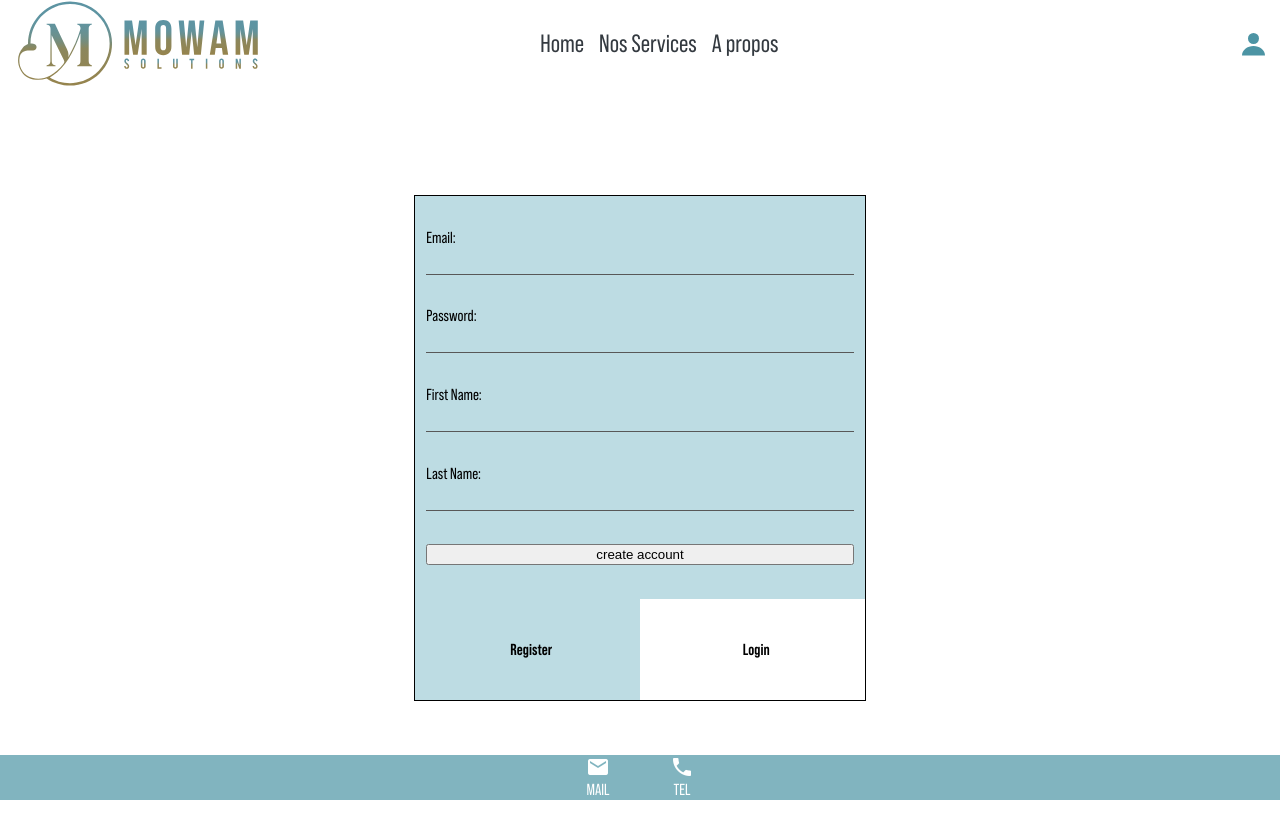
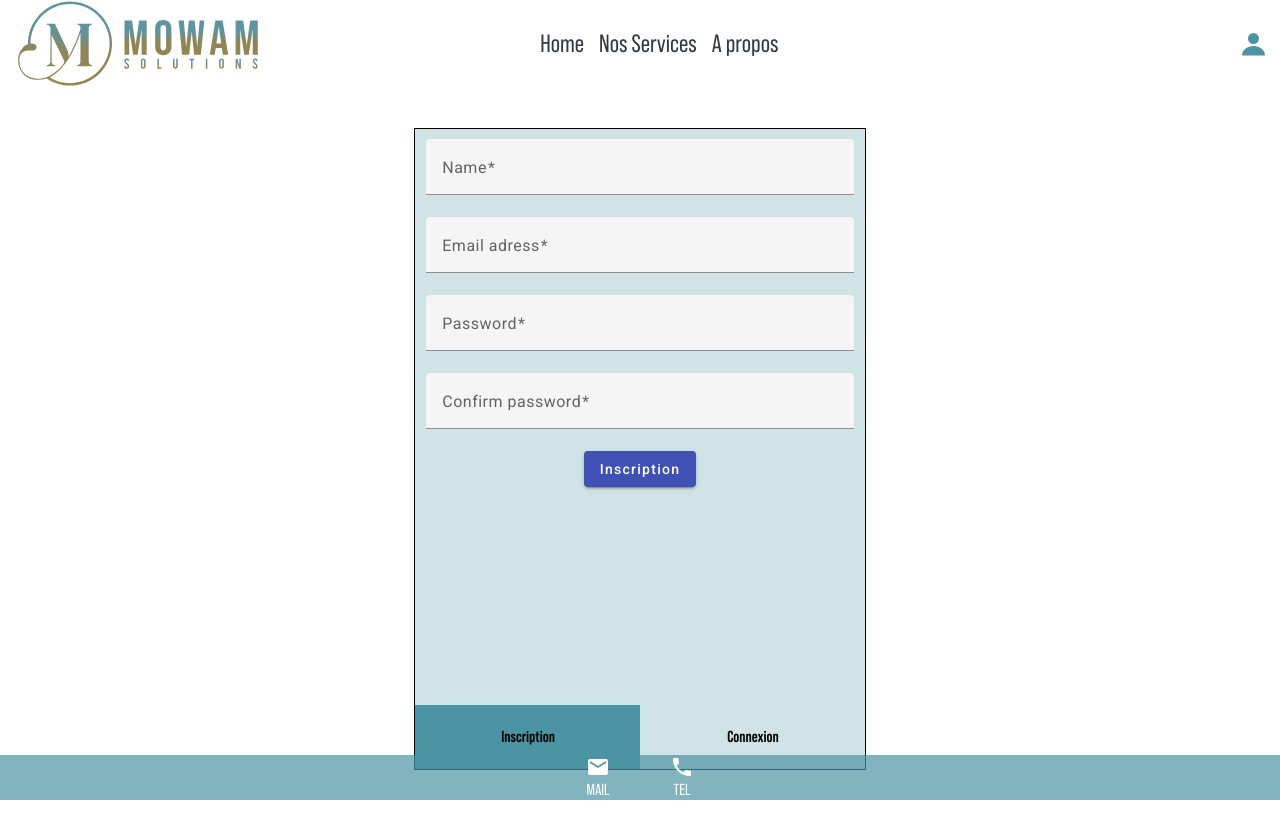
Before and after one commit to mohammed266392/mowamSite3, an Angular app: page /sign-up in a window 1280 px wide. Shown: the top 838 px of the page. Built offline with nearby package versions, Linux system fonts and the light colour scheme.

Commit message:
connexion

```diff
--- a/src/app/app.config.ts
+++ b/src/app/app.config.ts
@@ -15,7 +15,7 @@
 
 export const appConfig: ApplicationConfig = {
   providers: [provideRouter(routes, inMemoryScrollingFeature)
-    // ,
-    //  provideAnimationsAsync()
+    ,
+     provideAnimationsAsync()
     ]
 };
--- a/src/app/component/sign-up/sign-up.component.css
+++ b/src/app/component/sign-up/sign-up.component.css
@@ -1,20 +1,21 @@
 .container{
-    height: 90vh;
+    margin-top: 40px;
+    height: calc(100vh - var(--largeur-header));
     display: flex;
     justify-content: center;
-    align-items: center;
+    align-items: flex-start;
 }
 .container_box{
     border: 1px solid black;
-    height: 70%;
+    height: 80vh;
     width: 450px;
     position: relative;
     overflow: hidden;
 }
 
 .container_box_slider{
-    height: 80%;
-    background-color: rgba( var(--main-color2-rgba) , 0.26);
+    height: 100%;
+    background-color: rgba( var(--color-second-rgb) , 0.26);
     width: 200%;
     position: absolute;
     top: 0%;
@@ -25,7 +26,7 @@
 
 .container_box_slider--register, .container_box_slider--login{
     width: 50%;
-    height: 100%;
+    height: 80%;
     display: flex;
     align-items: center;
     justify-content: center;
@@ -37,6 +38,12 @@
     height: 100%;
 }
 
+.card_form_container{
+    padding-top: 10px;
+    display: flex;
+    flex-direction: column;
+}
+
 .formulaire_box {
     height: 100%;
     display: flex;
@@ -44,7 +51,7 @@
     justify-content: space-evenly;
 }
 
-.container_box_slider.login{
+.container_box_slider.loginDisplay{
     left: -100%;
 }
 
@@ -67,10 +74,10 @@
 
 .container_box_choice{
     position: absolute;
-    top: 80%;
+    bottom: 0%;
     display: flex;
     justify-content: space-between;
-    height: 20%;
+    height: 10%;
     width: 100%;
 
 }
@@ -85,15 +92,15 @@
 
 .container_box_choice--background{
     position: absolute;
-    top: 80%;
+    bottom: 0%;
     left: 0%;
-    height: 20%;
+    height: 10%;
     width: 50%;
-    background-color:  rgba( var(--main-color2-rgba) , 0.26);
+    background-color:  rgba( var(--color-second-rgb) , 1);
     z-index: -1;
     transition: left 1s ease;
 }
-.container_box_choice--background.login{
+.container_box_choice--background.loginDisplay{
     left: 50%;
 }
 .invalid-feedback{
@@ -104,3 +111,126 @@
 span{
     font-weight: bold;
 }
+
+.card_form_submit{
+    margin: auto;
+}
+
+
+.gsi-material-button {
+
+    -moz-user-select: none;
+    -webkit-user-select: none;
+    -ms-user-select: none;
+    -webkit-appearance: none;
+    background-color: WHITE;
+    background-image: none;
+    border: 1px solid #747775;
+    -webkit-border-radius: 4px;
+    border-radius: 4px;
+    -webkit-box-sizing: border-box;
+    box-sizing: border-box;
+    color: #1f1f1f;
+    cursor: pointer;
+    font-family: 'Roboto', arial, sans-serif;
+    font-size: 14px;
+    height: 40px;
+    letter-spacing: 0.25px;
+    outline: none;
+    overflow: hidden;
+    padding: 0 12px;
+    position: relative;
+    text-align: center;
+    -webkit-transition: background-color .218s, border-color .218s, box-shadow .218s;
+    transition: background-color .218s, border-color .218s, box-shadow .218s;
+    vertical-align: middle;
+    white-space: nowrap;
+    width: auto;
+    max-width: 400px;
+    min-width: min-content;
+    width: 200px;
+    margin: auto;
+    margin-top: 10px;
+  }
+
+  .gsi-material-button .gsi-material-button-icon {
+    height: 20px;
+    margin-right: 12px;
+    min-width: 20px;
+    width: 20px;
+  }
+
+  .gsi-material-button .gsi-material-button-content-wrapper {
+    -webkit-align-items: center;
+    align-items: center;
+    display: flex;
+    -webkit-flex-direction: row;
+    flex-direction: row;
+    -webkit-flex-wrap: nowrap;
+    flex-wrap: nowrap;
+    height: 100%;
+    justify-content: space-between;
+    position: relative;
+    width: 100%;
+  }
+
+  .gsi-material-button .gsi-material-button-contents {
+    -webkit-flex-grow: 1;
+    flex-grow: 1;
+    font-family: 'Roboto', arial, sans-serif;
+    font-weight: 500;
+    overflow: hidden;
+    text-overflow: ellipsis;
+    vertical-align: top;
+  }
+
+  .gsi-material-button .gsi-material-button-state {
+    -webkit-transition: opacity .218s;
+    transition: opacity .218s;
+    bottom: 0;
+    left: 0;
+    opacity: 0;
+    position: absolute;
+    right: 0;
+    top: 0;
+  }
+
+  .gsi-material-button:disabled {
+    cursor: default;
+    background-color: #ffffff61;
+    border-color: #1f1f1f1f;
+  }
+
+  .gsi-material-button:disabled .gsi-material-button-contents {
+    opacity: 38%;
+  }
+
+  .gsi-material-button:disabled .gsi-material-button-icon {
+    opacity: 38%;
+  }
+
+  .gsi-material-button:not(:disabled):active .gsi-material-button-state,
+  .gsi-material-button:not(:disabled):focus .gsi-material-button-state {
+    background-color: #303030;
+    opacity: 12%;
+  }
+
+  .gsi-material-button:not(:disabled):hover {
+    -webkit-box-shadow: 0 1px 2px 0 rgba(60, 64, 67, .30), 0 1px 3px 1px rgba(60, 64, 67, .15);
+    box-shadow: 0 1px 2px 0 rgba(60, 64, 67, .30), 0 1px 3px 1px rgba(60, 64, 67, .15);
+  }
+
+  .gsi-material-button:not(:disabled):hover .gsi-material-button-state {
+    background-color: #303030;
+    opacity: 8%;
+  }
+
+
+@media screen and (max-width:500px) {
+
+    .container_box{
+        height: 60vh;
+        width: 90%;
+    }
+
+}
--- a/src/app/component/sign-up/sign-up.component.html
+++ b/src/app/component/sign-up/sign-up.component.html
@@ -1,10 +1,50 @@
 <div class="container">
     <div class="container_box">
-        <div [ngClass]="{'container_box_slider' : true, 'login': login}">
+        <div [ngClass]="{'container_box_slider' : true, 'loginDisplay': loginDisplay}">
             <div class="container_box_slider--register">
                 <div class="formulaire">
-                    <form  class="formulaire_box" [formGroup]="registerForm" (ngSubmit)="onSubmitRegister()">
-                        <div class="formulaire_box_component">
+                    <form  [formGroup]="registerForm" class="card_form" (ngSubmit)="signUp()">
+                      <div class="card_form_container">
+                        <mat-form-field class="card_form_field">
+                          <mat-label>Name</mat-label>
+                          <input matInput formControlName="name">
+                          <mat-error *ngIf="name?.hasError('required')" >
+                              Name is required
+                          </mat-error>
+                        </mat-form-field>
+                        <mat-form-field class="card_form_field">
+                          <mat-label>Email adress</mat-label>
+                          <input matInput formControlName="email">
+                          <mat-error *ngIf="email?.hasError('required')" >
+                              Email adress is required
+                          </mat-error>
+                          <mat-error *ngIf="email?.hasError('email')" >
+                              Please enter valid email
+                          </mat-error>
+                      </mat-form-field>
+                      <mat-form-field class="card_form_field">
+                          <mat-label>Password</mat-label>
+                          <input type="password" matInput formControlName="password">
+                          <mat-error *ngIf="password?.hasError('required')" >
+                              Password is required
+                          </mat-error>
+                      </mat-form-field>
+                      <mat-form-field class="card_form_field">
+                          <mat-label>Confirm password</mat-label>
+                          <input type="password" matInput formControlName="confirmPassword">
+                          <mat-error *ngIf="confirmPassword?.hasError('required')" >
+                              confirmPassword is required
+                          </mat-error>
+                      </mat-form-field>
+                      <mat-error *ngIf="registerForm.hasError('passwordsDontMatch')" >
+                          Passwor don't match
+                      </mat-error>
+                      <div class="card_form_submit">
+                          <button type="submit" mat-raised-button color="primary">Inscription</button>
+                      </div>
+                      </div>
+
+                        <!-- <div class="formulaire_box_component">
                           <div class="formulaire_box_component_label">Email:</div>
                           <div class="formulaire_box_component_input">
                             <input class="formulaire_box_component_input--input" type="email" formControlName="email">
@@ -71,13 +111,54 @@
                             <div><span>Last Name</span>  need to be more longer than 1</div>
                             }
                           </div>
-                        }
+                        } -->
                       </form>
                 </div>
             </div>
             <div class="container_box_slider--login">
                  <div class="formulaire">
-                    <form  class="formulaire_box" [formGroup]="loginForm" (ngSubmit)="onSubmitLogin()">
+                  <form [formGroup]="loginForm" class="card_form" (ngSubmit)="login()">
+                    <div class="card_form_container">
+                    <mat-form-field class="card_form_field">
+                        <mat-label>Email adress</mat-label>
+                        <input matInput formControlName="email">
+                        <mat-error *ngIf="loginEmail?.hasError('required')" >
+                            Email adress is required
+                        </mat-error>
+                        <mat-error *ngIf="loginEmail?.hasError('email')" >
+                            Please enter valid email
+                        </mat-error>
+                    </mat-form-field>
+                    <mat-form-field class="card_form_field">
+                        <mat-label>Password</mat-label>
+                        <input type="password" matInput formControlName="password">
+                        <mat-error *ngIf="loginPassword?.hasError('required')" >
+                            Password is required
+                        </mat-error>
+                    </mat-form-field>
+                    <div class="card_form_submit">
+                        <button type="submit" mat-raised-button color="primary">Connexion</button>
+                    </div>
+                    <button class="gsi-material-button" (click)="signInGoogle()">
+                        <div class="gsi-material-button-state"></div>
+                        <div class="gsi-material-button-content-wrapper">
+                          <div class="gsi-material-button-icon">
+                            <svg version="1.1" xmlns="http://www.w3.org/2000/svg" viewBox="0 0 48 48" xmlns:xlink="http://www.w3.org/1999/xlink" style="display: block;">
+                              <path fill="#EA4335" d="M24 9.5c3.54 0 6.71 1.22 9.21 3.6l6.85-6.85C35.9 2.38 30.47 0 24 0 14.62 0 6.51 5.38 2.56 13.22l7.98 6.19C12.43 13.72 17.74 9.5 24 9.5z"></path>
+                              <path fill="#4285F4" d="M46.98 24.55c0-1.57-.15-3.09-.38-4.55H24v9.02h12.94c-.58 2.96-2.26 5.48-4.78 7.18l7.73 6c4.51-4.18 7.09-10.36 7.09-17.65z"></path>
+                              <path fill="#FBBC05" d="M10.53 28.59c-.48-1.45-.76-2.99-.76-4.59s.27-3.14.76-4.59l-7.98-6.19C.92 16.46 0 20.12 0 24c0 3.88.92 7.54 2.56 10.78l7.97-6.19z"></path>
+                              <path fill="#34A853" d="M24 48c6.48 0 11.93-2.13 15.89-5.81l-7.73-6c-2.15 1.45-4.92 2.3-8.16 2.3-6.26 0-11.57-4.22-13.47-9.91l-7.98 6.19C6.51 42.62 14.62 48 24 48z"></path>
+                              <path fill="none" d="M0 0h48v48H0z"></path>
+                            </svg>
+                          </div>
+                          <span class="gsi-material-button-contents">Sign in with Google</span>
+                          <span style="display: none;">Sign in with Google</span>
+                        </div>
+                      </button>
+                    </div>
+                </form>
+
+                    <!-- <form  class="formulaire_box" [formGroup]="loginForm" (ngSubmit)="onSubmitLogin()">
                         <div class="formulaire_box_component">
                           <div class="formulaire_box_component_label">Email:</div>
                           <div class="formulaire_box_component_input">
@@ -118,19 +199,20 @@
                           </div>
                         }
                       </form>
+                    </div> -->
             </div>
         </div>
+
     </div>
     <div class="container_box_choice">
       <div class="container_box_register" (click)="goToRegister()">
-                <span>Register</span>
+          <span>Inscription</span>
       </div>
       <div class="container_box_login" (click)="goToLogin()">
-                <span>Login</span>
+          <span>Connexion</span>
       </div>
   </div>
-        <div [ngClass]="{'container_box_choice--background' : true, 'login': login}">
+  <div [ngClass]="{'container_box_choice--background' : true, 'loginDisplay': loginDisplay}">
 
   </div>
 </div>
-</div>
--- a/src/app/component/sign-up/sign-up.component.ts
+++ b/src/app/component/sign-up/sign-up.component.ts
@@ -33,23 +33,29 @@
 
   ongletService = inject(OngletService)
   fb = inject(FormBuilder);
-  login : boolean = false ;
+  loginDisplay = false;
   registerForm = this.fb.group({
+    email : ['', [Validators.required, Validators.email]],
+    password: ['', Validators.required],
+    name : ['', Validators.required],
+    confirmPassword: ['', Validators.required]
+  },  { validators : passwordsMatchValidator()}  as AbstractControlOptions)
 
-      email: ['', [Validators.required, Validators.email]],
-      password: ['', [Validators.required, Validators.minLength(6)]],
-      firstName: ['', [Validators.required, Validators.minLength(1)]],
-      lastName: ['', [Validators.required, Validators.minLength(1)]]
-  }) ;
   loginForm = this.fb.group({
+    email : ['', [Validators.required, Validators.email]],
+    password: ['', Validators.required]
+  })
 
-      email: ['', [Validators.required, Validators.email]],
-      password: ['', [Validators.required, Validators.minLength(6)]]
-    }) ;
+  loginEmail = this.loginForm.get('email')
+  loginPassword = this.loginForm.get('password')
 
   submitted = false;
   submittedLogin = false;
 
+  email = this.registerForm.get('email')
+  password = this.registerForm.get('password')
+  name = this.registerForm.get('name')
+  confirmPassword = this.registerForm.get('confirmPassword')
 
   constructor() {
     this.ongletService.cacherLesOnglets()
@@ -92,13 +98,22 @@
   }
 
   goToRegister() : void {
-    this.login = false
+    this.loginDisplay = false
   }
 
   goToLogin() : void {
-    this.login = true
+    this.loginDisplay = true
   }
 
+  signUp() {
+
+  }
+
+  login(){
+
+  }
+
+  signInGoogle(){}
 
 
 }
--- a/src/styles.css
+++ b/src/styles.css
@@ -12,6 +12,7 @@
 	--color-landing-page : #343A40;
 
 	--color-second-rgb:76, 148, 164;
+	--color-third-rgb:154, 132, 67;
 
 
 	--bleu-marine-rgb : 5, 6, 45;
```
Lines whose indentation alone changed are shown as unchanged.
